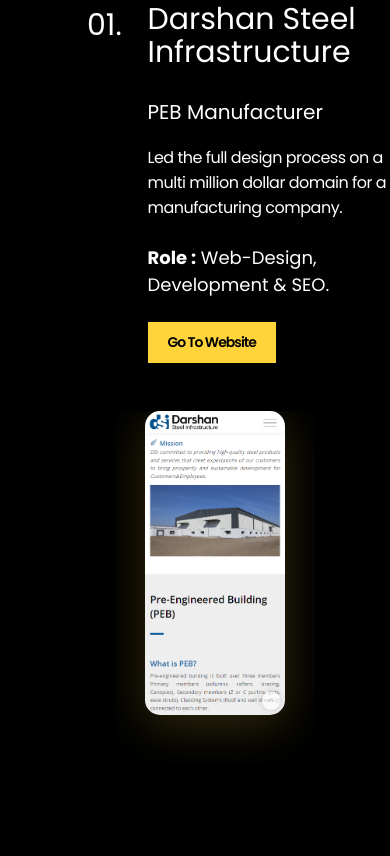
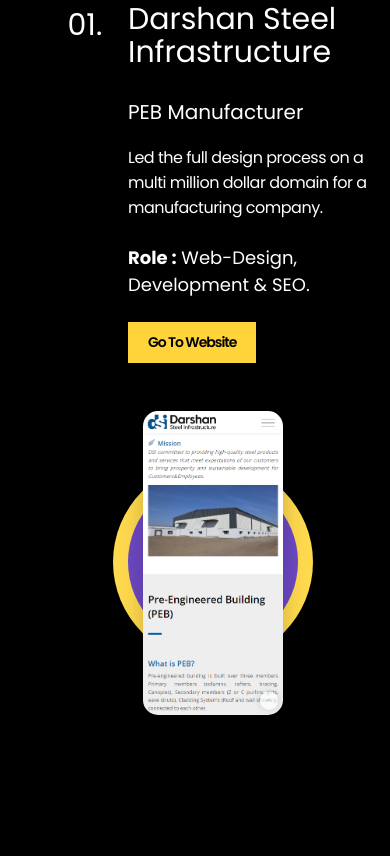
Before and after one commit to shreykanani1/personal-website, a plain HTML site: page index.html in a window 390 px wide. Shown: the part 1078-1934 px from the top of the page. Drawn offline with nearby package versions, Linux system fonts and the light colour scheme.

Commit message:
Project Image Background Effect Added

```diff
--- a/css/queries.css
+++ b/css/queries.css
@@ -230,6 +230,7 @@
 @media (max-width: 40em) {
   .container {
     margin-left: 10%;
+    padding-right: 10%;
   }
 
   .secondary-heading {
@@ -270,7 +271,6 @@
   }
 
   .work-imgarea img {
-    box-shadow: 0 10px 48px 0 rgba(254, 212, 58, 0.2);
   }
 
   .skills {
@@ -320,7 +320,36 @@
 }
 
 @media (max-width: 29em) {
+  .container {
+    margin-left: 5%;
+    padding-right: 5%;
+  }
+
+  .work-imgarea {
+    margin-left: 10%;
+  }
+
+  .about-container,
+  .skills,
+  .methods,
+  .contact-container {
+    margin-left: 10%;
+  }
+
+  .method {
+    width: 80%;
+  }
+
+  .contact-container {
+    max-width: 80%;
+  }
+
   h2::before {
     left: 30%;
   }
+
+  #contact .secondary-heading,
+  #methodology .secondary-heading {
+    font-size: 3rem;
+  }
 }
--- a/css/style.css
+++ b/css/style.css
@@ -541,3 +541,41 @@ h2::before {
   background: #6c48c2;
   z-index: -1;
 }
+
+.work-imgarea {
+  position: relative;
+
+  display: flex;
+  align-items: center;
+  justify-content: center;
+}
+
+.work-imgarea::before,
+.work-imgarea::after {
+  content: "";
+  display: block;
+  border-radius: 50%;
+  position: absolute;
+  top: 43%;
+  left: 50%;
+  transform: translate(-50%, -50%);
+}
+
+.work-imgarea::before {
+  width: 100%;
+  /* height: 60%; */
+
+  /* 60% of parent's width */
+  padding-bottom: 100%;
+
+  background-color: #ffd94e;
+
+  z-index: -1;
+}
+
+.work-imgarea::after {
+  width: 85%;
+  padding-bottom: 85%;
+  background-color: #6c48c2;
+  z-index: -1;
+}
--- a/index.html
+++ b/index.html
@@ -231,7 +231,7 @@
     </div>
 
     <!-- skills -->
-    <section class="container" id="skills">
+    <section class="container" id="methodology">
       <h2 class="secondary-heading">My Methodology</h2>
     </section>
 
```
